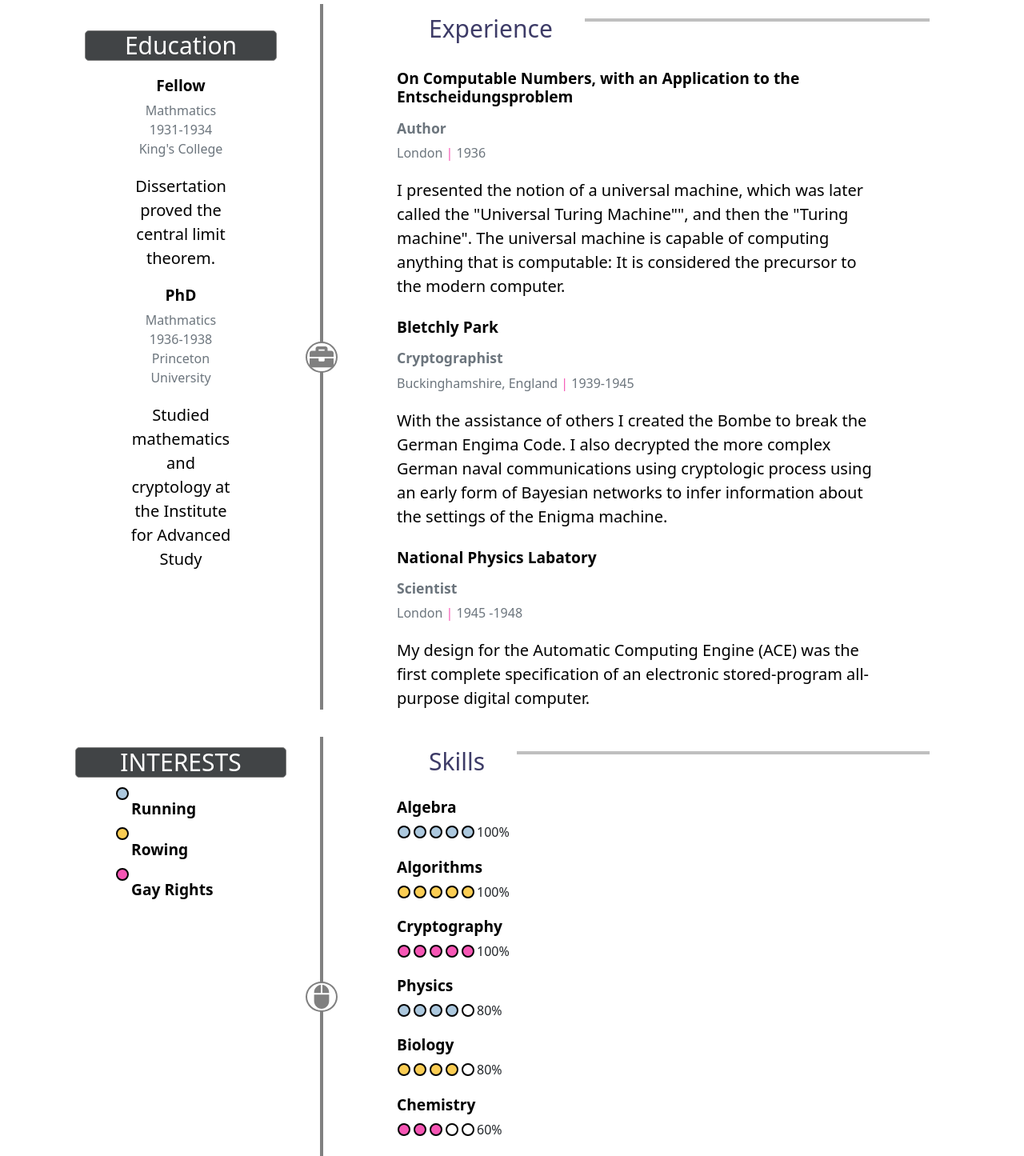
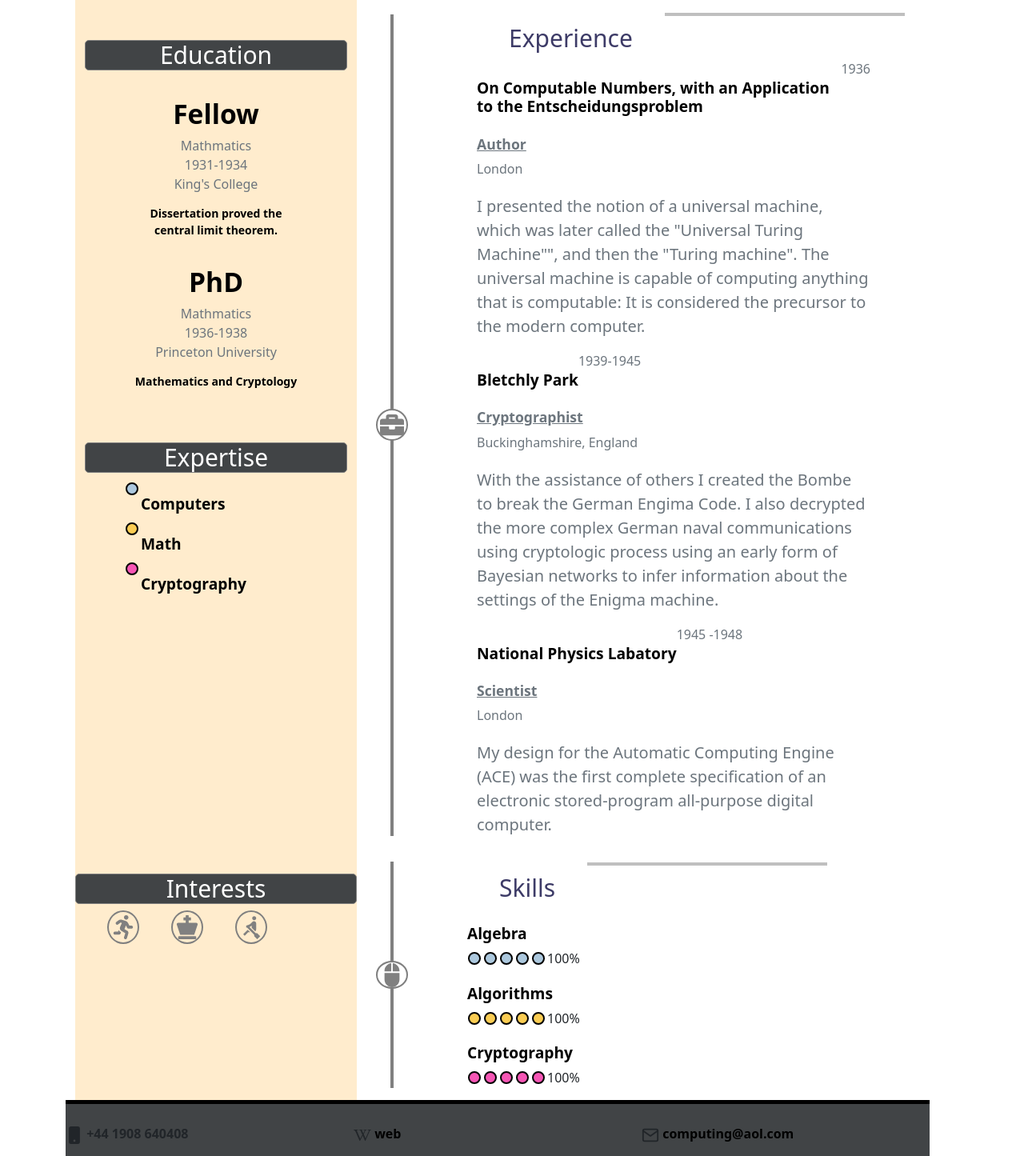
Before and after one commit to adelphi-ed-tech/history-computing-resumes, a React (Create React App) app: page /alan-turing in a window 1280 px wide. Shown: the part 580-2025 px from the top of the page at 80% size. Built offline with nearby package versions, Linux system fonts and the light colour scheme.

Commit message:
changes after combination with grace

```diff
--- a/src/Alan_Turing.js
+++ b/src/Alan_Turing.js
@@ -16,14 +16,10 @@ const skills = {
   "Algebra": 5,
   "Algorithms": 5,
   "Cryptography": 5,
-  "Physics": 4,
-  "Biology": 4,
-  "Chemistry": 3,
-  "English": 4,
-  "German": 2
+
 }
 
-const interests = ["Running", "Rowing", "Gay Rights"];
+const expertises= ["Computers", "Math", "Cryptography"];
 
 
 const experience = [
@@ -74,7 +70,7 @@ const education = [
      "degree": "Mathmatics",
      "year": "1936-1938",
      "location": "Princeton, NJ",
-     "summary": `Studied mathematics and cryptology at the Institute for Advanced Study`
+     "summary": `Mathematics and Cryptology`
     }
 ]
 
@@ -89,7 +85,7 @@ function Alan_Turing() {
       summary={summary}
       profilePic={profilePic}
       skills={skills}
-      interests={interests}
+      expertises={expertises}
       experience={experience}
       education={education} />
   );
--- a/src/templates/Nashville.css
+++ b/src/templates/Nashville.css
@@ -29,6 +29,9 @@
 			color: black;
 			text-decoration: none;
 		}
+
+
+
 .titleBlock {
 	background-color: #414446;
 	padding-left: 5px;
@@ -37,9 +40,10 @@
 	border-radius: 5px;
 	color:white;
 }
+
 .centerLine {
 	color: 414446;
-	width: 550px;
+	width: 300px;
 	border:none;
 	border-top:4px solid black;
 }
@@ -60,12 +64,12 @@
 }
 
 .tan {
-	background-color: #FFD995;
+	background-color: #FFECCD;
 }
 
 .intro {
 	padding-left: 0px;
-	padding-right: 30px;
+	padding-right: 0px;
 }
 
 .verticalLine {
@@ -82,13 +86,31 @@
 }
 
 
-h1 {
+.h1 {
 	margin-top: 1em;
-	font-size: 64px;
+	font-size: 84px;
 	font-weight: bold;
 	color: white;
-    text-shadow: -1px -1px 0 black, 1px -1px 0 black, -1px 1px 0 black, 1px 1px 0 black;
-	}
+}
+
+.h2 {
+	color: red;
+	align-items: left;
+	font-size: 400px;
+}
+.educationSummary{
+	color: black;
+	font-size: 14px;
+	font-weight: bold;
+	padding-left: 5px;
+	padding-right: 5px;
+
+}
+
+.degreeStyle {
+	color: red;
+	font-size: 28px;
+}
 
 .box {
 	background-color: #ff0000;
@@ -114,11 +136,14 @@ h1 {
 	width: 40px;
 	height: 42px;
 	border-radius: 50%;
-	background-color: white;
 	border: 2px solid grey;
 	display: flex;
 	align-items: center;
 	justify-content: center;
+}
+
+.spacerBlock {
+	padding: 20px;
 }
 
 .profile {
@@ -126,7 +151,8 @@ h1 {
 	padding-bottom: 10px;
 }
 
-.skills h3, .interests h3, .education h3, .experience h3 {
+
+.skills h3, .expertises h3, .education h3, .experience h3 {
 	font-size: 1.2em;
 }
 
@@ -138,7 +164,7 @@ h1 {
 	font-size: 1.1em;
 }
 
-.skills, .interests, .education, .experience {
+.skills, .expertises, .education, .experience {
 	margin-left: 50px;
 }
 
--- a/src/templates/Nashville.js
+++ b/src/templates/Nashville.js
@@ -30,12 +30,16 @@ import { FiMail as MailIcon } from "react-icons/fi";
 import { BsPersonCircle as PersonIcon } from "react-icons/bs";
 import { FaBriefcase as BriefcaseIcon } from "react-icons/fa";
 import { BsMouse2Fill as MouseIcon } from "react-icons/bs";
+import { FaRunning as RunningIcon } from "react-icons/fa";
+import { MdRowing as RowingIcon } from "react-icons/md";
+import { FaChessKing as ChessIcon } from "react-icons/fa";
+
 
 
 
 const COLORS = ["#ACC8DE", "#FBCD53", "#F656B5"];
 
-function Nashville({ name, profilePic, title, phone, web, email, summary, skills, experience, interests, education }) {
+function Nashville({ name, profilePic, title, phone, web, email, summary, skills, experience, expertises, education }) {
     return (
         <div className="Nashville">
 
@@ -53,10 +57,10 @@ function Nashville({ name, profilePic, title, phone, web, email, summary, skills
             </header>
 
 
-            {/* Skills and experience */}
+            {/* Contact and Profile */}
             <div className="container-fluid m-0 p-0 d-flex row justify-content-around">
                <div className="row">
-                    <div className="col-sm-3 justify-center">
+                    <div className="col-sm-4 tan justify-center">
                         <div className="blankRow"></div>
                         <h2 className="titleBlock text-center">Contact</h2>
                         <div className="SmallCircle text-center">
@@ -79,14 +83,13 @@ function Nashville({ name, profilePic, title, phone, web, email, summary, skills
                     </div>
 
 
-                    <div className="col-sm-8">
+                    <div className="col-sm-7">
                         <div className="blankRow"></div>
-                        <div className="d-flex align-items-center">
-                            <h2 className="justify-left intro">Profile</h2>
-                            <div>
-                              <hr className="centerLine"/>
+                        <div className="d-flex justify-content-start">
+                            <h2 className="intro">Profile</h2>
+
                          </div>
-                        </div>
+
                         <p className="text-secondary">{summary}</p>
                     </div>
                 </div>
@@ -95,13 +98,15 @@ function Nashville({ name, profilePic, title, phone, web, email, summary, skills
 
         {/* Education and experience */}
             <div className="row">
-                <div className="col-3">
+                    <div className="col-4 tan">
                         <div className="blankRow"></div>
                         <h2 className="titleBlock text-center">Education</h2>
                         <Education education={education} />
-
-
-
+                        <div className="blankRow"></div>
+                        <h2 className="titleBlock text-center ">Expertise</h2>
+                        <div className="d-flex text-center">
+                            <Expertises expertises={expertises} />
+                        </div>
                  </div>
 
                 <div className="col-sm-1 d-flex flex-column align-items-center">
@@ -113,23 +118,30 @@ function Nashville({ name, profilePic, title, phone, web, email, summary, skills
                 </div>
 
 
-                <div className="col-8 p-0">
-                   <div className="d-flex align-items-center">
-                            <h2 className="justify-left intro">Experience</h2>
-                            <div>
+                <div className="col-7">
+                   <div className="d-flex">
+                            <h2 className="align-left intro">Experience</h2>
                             <hr className="centerLine" />
                    </div>
-                   </div>
+
 
                         <Experience experience={experience} />
                     </div>
+
             </div>
 
             {/* Interests and Skills */}
             <div className="row">
-                <div className="col-3 -4 p-0">
-                    <h2 className="titleBlock text-center ">INTERESTS</h2>
-                    <Interests interests={interests} />
+                    <div className="col-4 -4 p-0 tan">
+                        <h2 className="titleBlock text-center ">Interests</h2>
+                        <div className="d-flex text-center">
+                            <div className="spacerBlock"></div>
+                            <div className="SmallCircle"><span><RunningIcon size={30} color="grey" /></span></div>
+                            <div className="spacerBlock"></div>
+                            <div className="SmallCircle"><span><ChessIcon size={30} color="grey" /></span></div>
+                             <div className="spacerBlock"></div>
+                            <div className="SmallCircle"><span><RowingIcon size={30} color="grey" /></span></div>
+                        </div>
                  </div>
 
                 <div className="col-sm-1 d-flex flex-column align-items-center">
@@ -141,8 +153,8 @@ function Nashville({ name, profilePic, title, phone, web, email, summary, skills
                 </div>
 
 
-               <div className="col-8 p-0">
-                        <div className="d-flex align-items-center">
+               <div className="col-7 p-0">
+                        <div className="d-flex">
                             <h2 className="justify-left intro">Skills</h2>
                             <div>
                                 <hr className="centerLine" />
@@ -190,15 +202,19 @@ function Experience({ experience }) {
 function Work({ company, title, years, location, summary }, i) {
     return (
         <div className="work" key={company}>
-            <h3>{company}</h3>
-            <h4 className="text-secondary">{title}</h4>
+            <div className="d-flex">
+                <h3 className="text-left font-italic">{company}</h3>
+                <span className="text-secondary text-right">{years}</span>
+
+            </div>
+            <h4 className="text-secondary text-left"><u>{title}</u></h4>
+
             <div>
                 <span className="text-secondary">{location}</span>
-                <span className="text-bubblegum"> | </span>
-                <span className="text-secondary">{years}</span>
+
             </div>
 
-            <p className="">{summary}</p>
+            <p className="text-secondary">{summary}</p>
         </div>
     )
 }
@@ -218,7 +234,7 @@ function School({ school, degreeType, degree, year, location, summary }, i) {
     return (
         <div className="school" key={school}>
             <div className="text-center">
-                <h3>{degreeType}</h3>
+                <div className="degreeStyle"><h3>{degreeType}</h3></div>
                 <div>
                     <span className="text-secondary text-center">{degree}</span>
                 </div>
@@ -228,29 +244,29 @@ function School({ school, degreeType, degree, year, location, summary }, i) {
                 <div>
                     <span className="text-secondary text-center">{school}</span>
                   </div>
-            <p className="text-center">{summary}</p>
+            <p className="educationSummary">{summary}</p>
             </div>
         </div>
     )
 }
 
-function Interests({ interests }) {
+function Expertises({ expertises }) {
 
-    const interestRows = interests.map(interest);
+    const expertiseRows = expertises.map(expertise);
 
     return (
-        <div className="interests">
-            {interestRows}
+        <div className="expertises">
+            {expertiseRows}
         </div>
     )
 }
 
-function interest(interest, i) {
+function expertise(expertise, i) {
     const fill = COLORS[i % COLORS.length];
     return (
         <div className="d-flex justif-content-start" key={i}>
             {Circle(1, fill)}
-            <h3 className="">{interest}</h3>
+            <h3 className="">{expertise}</h3>
         </div>
     )
 }
@@ -293,6 +309,7 @@ function skill(name, level, color) {
     )
 }
 
+
 let circleIndex = 0;
 
 function Circle(filled, color) {
```
Also changed, not shown: 1 other file (tests, documents, lock files or other folders). Lines whose indentation alone changed are shown as unchanged.
